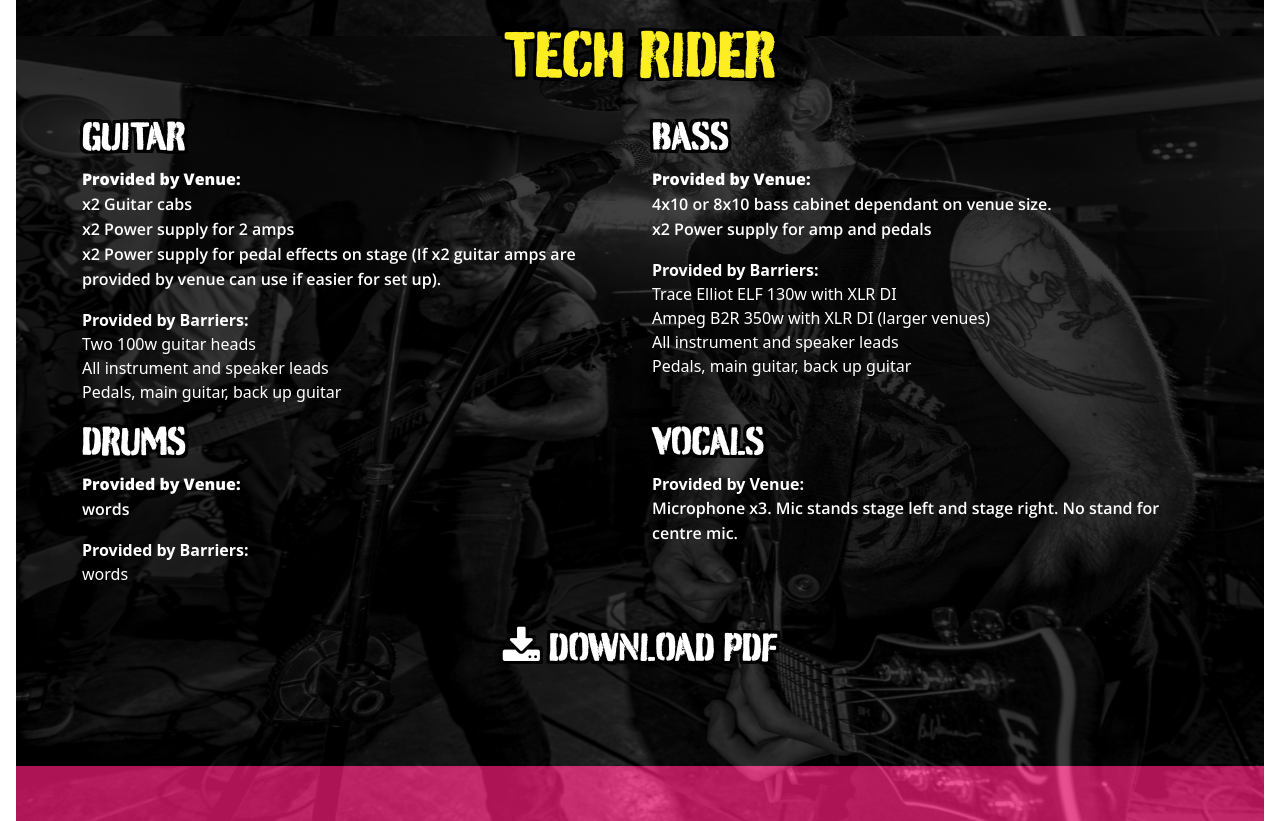
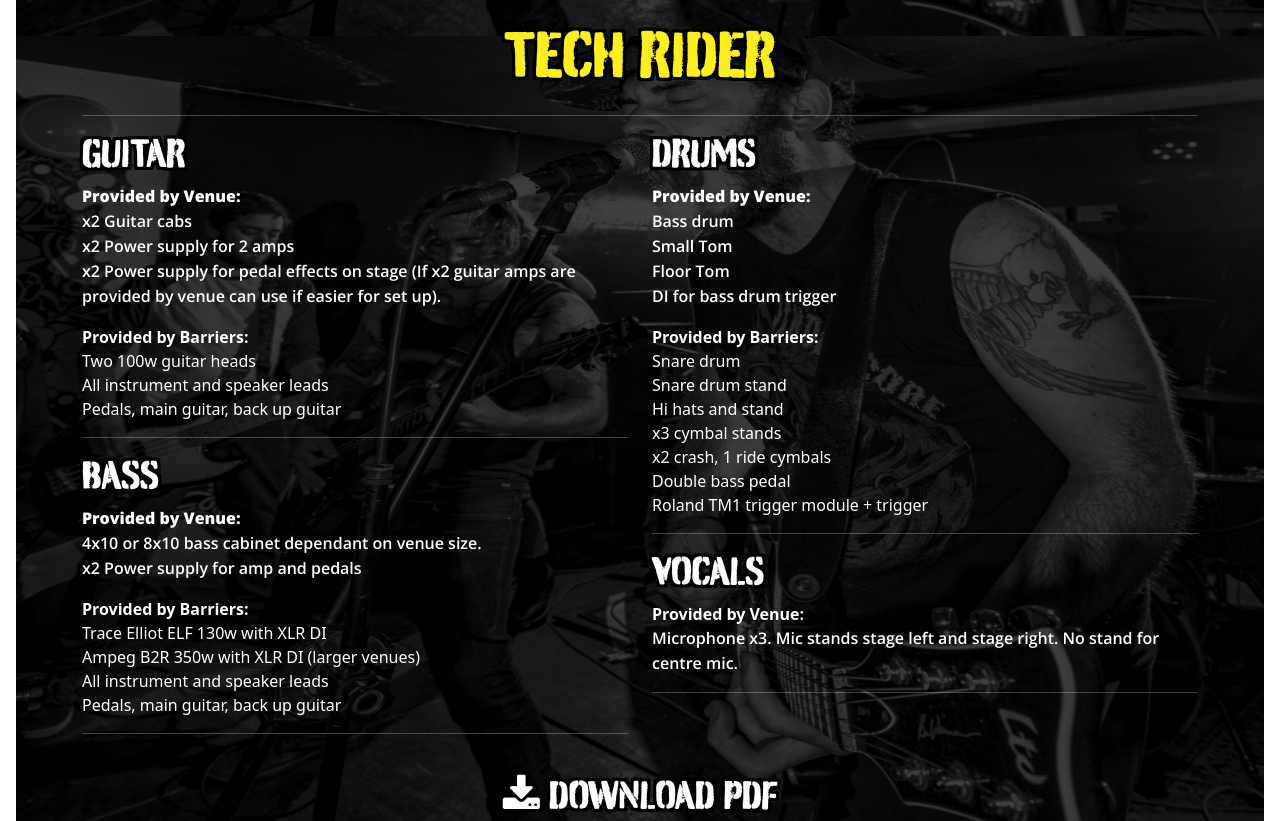
Before and after one commit to BarriersHardcore/EPK, a website: page index.html in a window 1280 px wide. Shown: the part 3180-4001 px from the top of the page. Drawn offline with nearby package versions, Linux system fonts and the light colour scheme; files whose address does not match are found by name.

Commit message:
Update index.html
update to chris's drum tech info

```diff
--- a/index.html
+++ b/index.html
@@ -3,7 +3,7 @@
 <head>
 	<meta charset="utf-8">
 	<meta name="viewport" content="width=device-width, initial-scale=1.0">
-	<title>Barriers - EPK</title>
+	<title>BARRIERS - Electronic Press Kit</title>
 	<link href="https://cdn.jsdelivr.net/npm/bootstrap@5.0.2/dist/css/bootstrap.min.css" rel="stylesheet" crossorigin="anonymous">
 	<link rel="stylesheet" href="https://cdnjs.cloudflare.com/ajax/libs/font-awesome/4.7.0/css/font-awesome.min.css">
 	<link href="https://fonts.googleapis.com/css2?family=Open+Sans:ital,wght@0,300..800;1,300..800&display=swap" rel="stylesheet">
@@ -170,6 +170,7 @@
 			<div class="row">
 				<div class="col-lg-12">
 					<h2>Tech Rider</h2>
+					<hr>
 				</div>
 			</div>
 			<div class="row">
@@ -187,8 +188,7 @@
 						All instrument and speaker leads<br>
 						Pedals, main guitar, back up guitar
 					</p>
-				</div>
-				<div class="col-lg-6">
+					<hr>
 					<h3>Bass</h3>
 					<p>
 						<strong>Provided by Venue:</strong><br>
@@ -202,24 +202,32 @@
 						All instrument and speaker leads<br>
 						Pedals, main guitar, back up guitar
 					</p>
+					<hr>
 				</div>
-			</div>
-			<div class="row">
 				<div class="col-lg-6">
 					<h3>Drums</h3>
 					<p>
 						<strong>Provided by Venue:</strong><br>
-						words
+						Bass drum<br>
+						Small Tom<br>
+						Floor Tom<br>
+						DI for bass drum trigger
 					<p>
 					</p>
 						<strong>Provided by Barriers:</strong><br>
-						words
+						Snare drum<br>
+						Snare drum stand<br>
+						Hi hats and stand<br>
+						x3 cymbal stands<br>
+						x2 crash, 1 ride cymbals<br>
+						Double bass pedal<br>
+						Roland TM1 trigger module + trigger
 					</p>
-				</div>
-				<div class="col-lg-6">
+					<hr>
 					<h3>Vocals</h3>
 					<strong>Provided by Venue:</strong><br>
 					<p>Microphone x3. Mic stands stage left and stage right. No stand for centre mic.</p>
+					<hr>
 				</div>
 			</div>
 			<div class="row">
```
